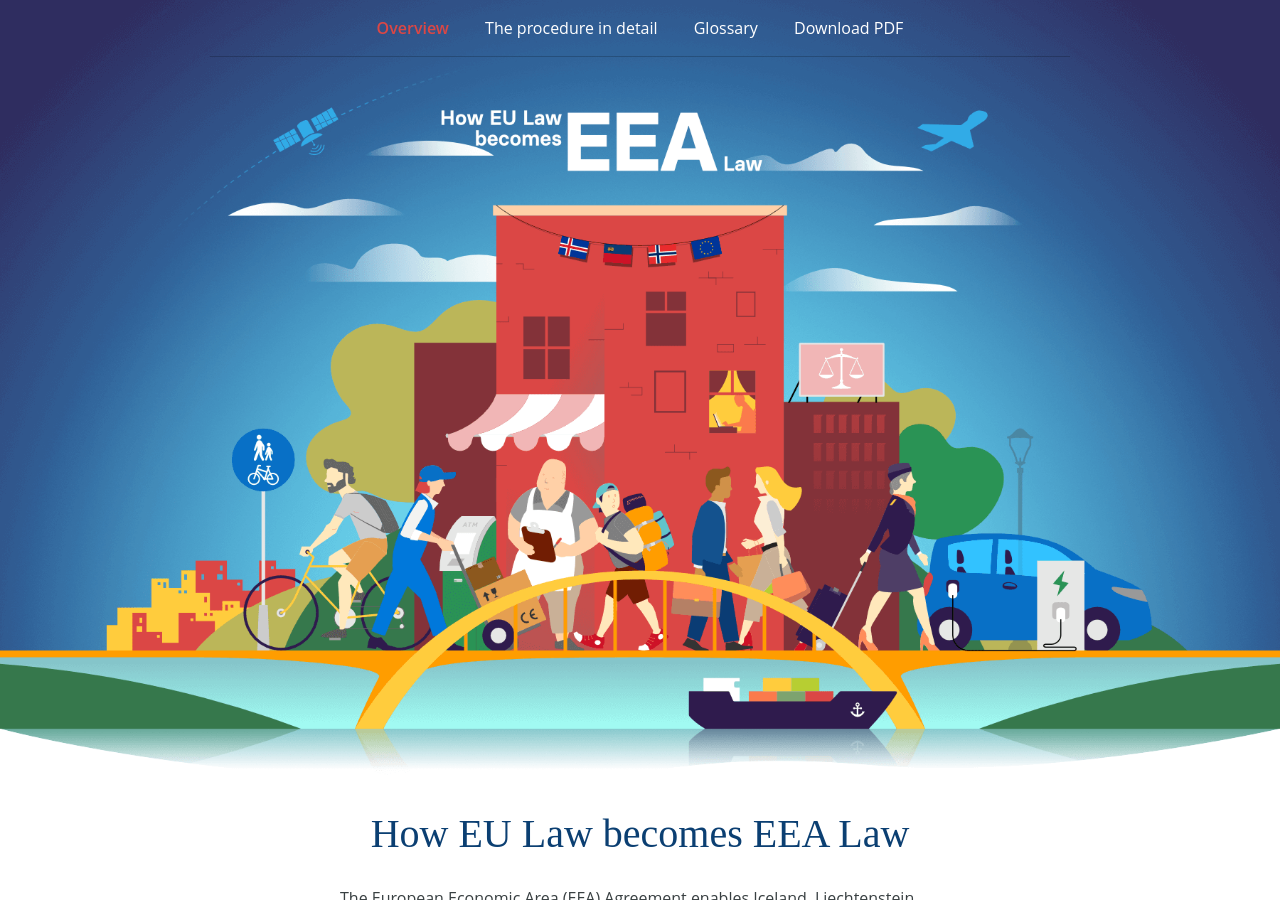
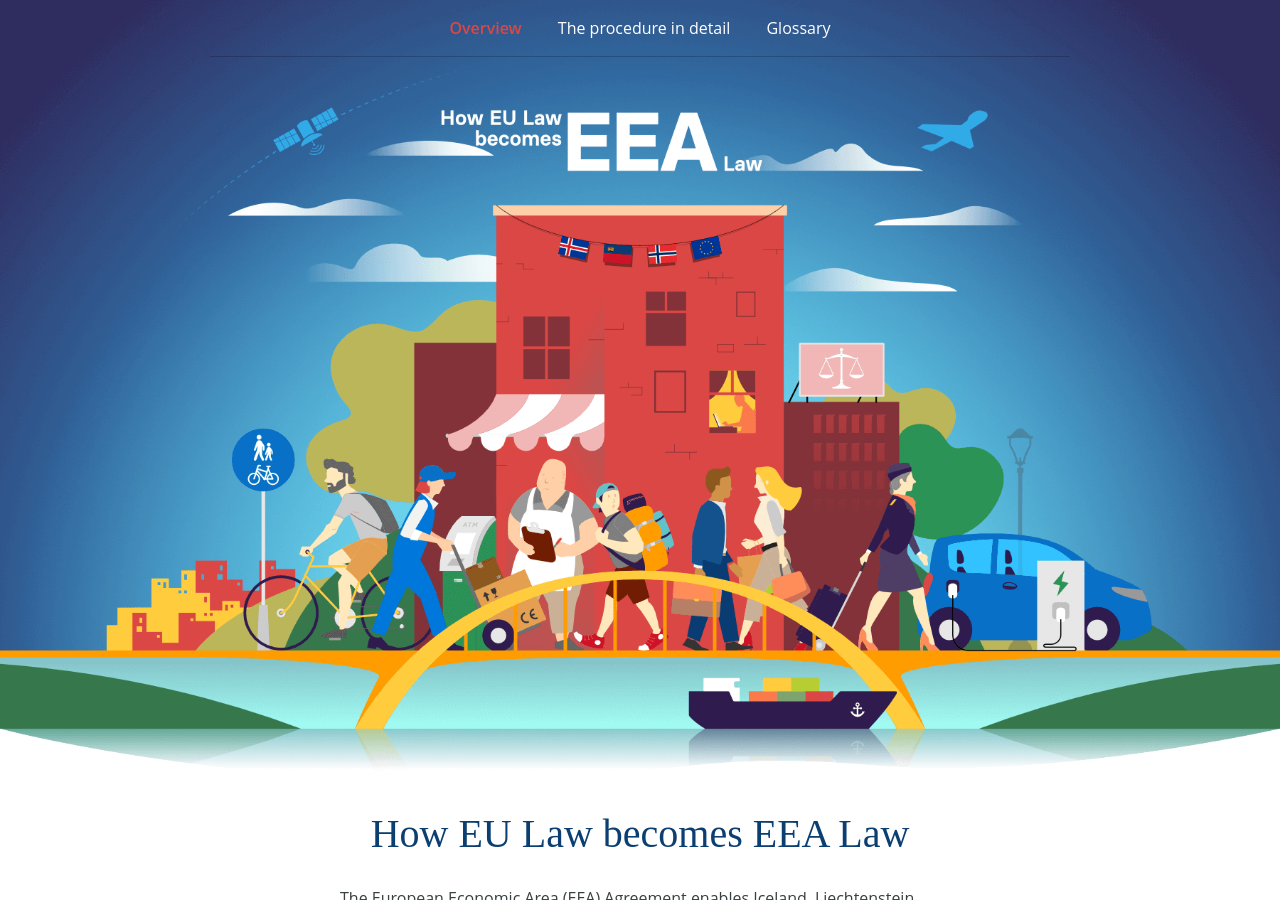
Before and after one commit to eaudeweb/efta_eea-procedure, a Jekyll site: the page built from index.html, in a window 1280 px wide and 900 px high. Built offline with Jekyll 4.4.1, drawn with Linux system fonts in a browser that asks for light colours.

Commit message:
Removed link to PDF in the header

```diff
--- a/_includes/navigation.html
+++ b/_includes/navigation.html
@@ -24,7 +24,6 @@
       <a href="{{ site.baseurl }}/" {% if page.url == '/' %}class="is-selected"{% endif %}>Overview</a>
       <a href="{{ site.baseurl }}/details" {% if page.url == '/details/' %}class="is-selected"{% endif %}>The procedure in detail</a>
       <a href="{{ site.baseurl }}/glossary" {% if page.url == '/glossary/' %}class="is-selected"{% endif %}>Glossary</a>
-      <a href="{{ site.baseurl }}/efta_presentation-howEULawBecomesEEALaw-v1.0.pdf" class="cursor-download">Download PDF</a>
     </div>
   </div>
 </nav>
```
